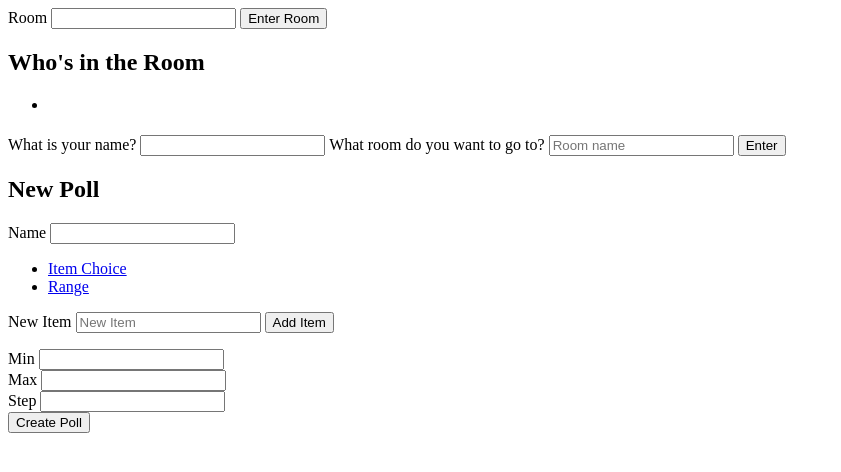
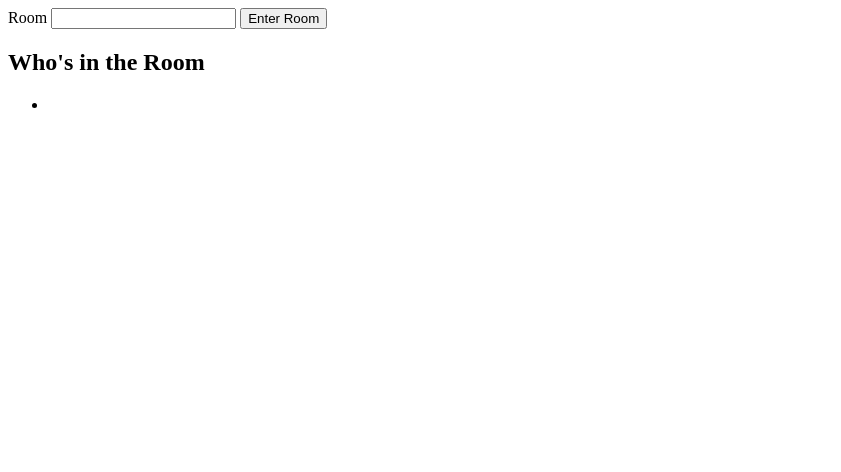
Before and after one commit to jacksonp/voting-thing, a PHP site: page /www/index.html in a window 1280 px wide. Shown: the top 472 px of the page, without its empty margins (0-841 px from the left). Run offline with PHP 8.4, Linux system fonts and the light colour scheme; some libraries are stand-ins or nearby versions.

Commit message:
Setup display logic in ko: stops setup form from appearing on app launch when already set up.

```diff
--- a/css/vt.css
+++ b/css/vt.css
@@ -9,10 +9,8 @@
 }
 
 .hidden,
-.not-setup .poll-and-votes-area,
 .not-setup .room-area,
 .not-setup .hamburger,
-.done-setup .setup-area,
 .not-voted .poll-results-table tfoot,
 .not-voted .poll-results-summary-table,
 .not-voted hr {
--- a/www/index.html
+++ b/www/index.html
@@ -7,7 +7,7 @@
 <script src="cordova.js"></script>
 <script src="js/all.min.js"></script>
 
-<div data-role="page" class="not-setup">
+<div data-role="page" class="not-setup" id="index">
 
   <div data-role="panel" id="vt-panel" data-display="overlay" data-position="right">
     <form data-bind="submit: enterRoom">
@@ -36,7 +36,17 @@
   </div>
 
   <div role="main" class="ui-content">
-    <div class="setup-area">
+    <!-- ko if: isSetup -->
+    <div data-bind="template: {name: 'poll-area-template', afterRender: jqmRefreshSetup}"></div>
+    <!-- /ko -->
+    <!-- ko ifnot: isSetup -->
+    <div data-bind="template: {name: 'setup-template', afterRender: jqmRefreshSetup}"></div>
+    <!-- /ko -->
+  </div>
+
+</div>
+
+<script type="text/html" id="setup-template">
 <form data-bind="submit: setup">
   <label for="setup-name">What is your name?</label>
   <input id="setup-name" type="text" maxlength="20" data-clear-btn="true" required data-bind="value: me.name">
@@ -44,8 +54,10 @@
   <input id="setup-room" type="text" maxlength="20" data-clear-btn="true" placeholder="Room name" required data-bind="value: room">
   <button data-theme="b">Enter</button>
 </form>
-    </div>
-    <div class="poll-and-votes-area">
+</script>
+
+
+<script type="text/html" id="poll-area-template">
 <div class="new-poll-area" data-role="collapsible">
   <h2>New Poll</h2>
 
@@ -95,10 +107,7 @@
   </form>
 </div>
 <div data-bind="template: {name: 'poll-template', foreach: polls, afterAdd: jqmEnhancePollList}"></div>
-    </div>
-  </div>
-
-</div>
+</script>
 
 <script type="text/html" id="poll-template">
 <div data-role="collapsible" class="poll">
```
Also changed, not shown: js/room.js (+8 -1 lines). Lines whose indentation alone changed are shown as unchanged.
